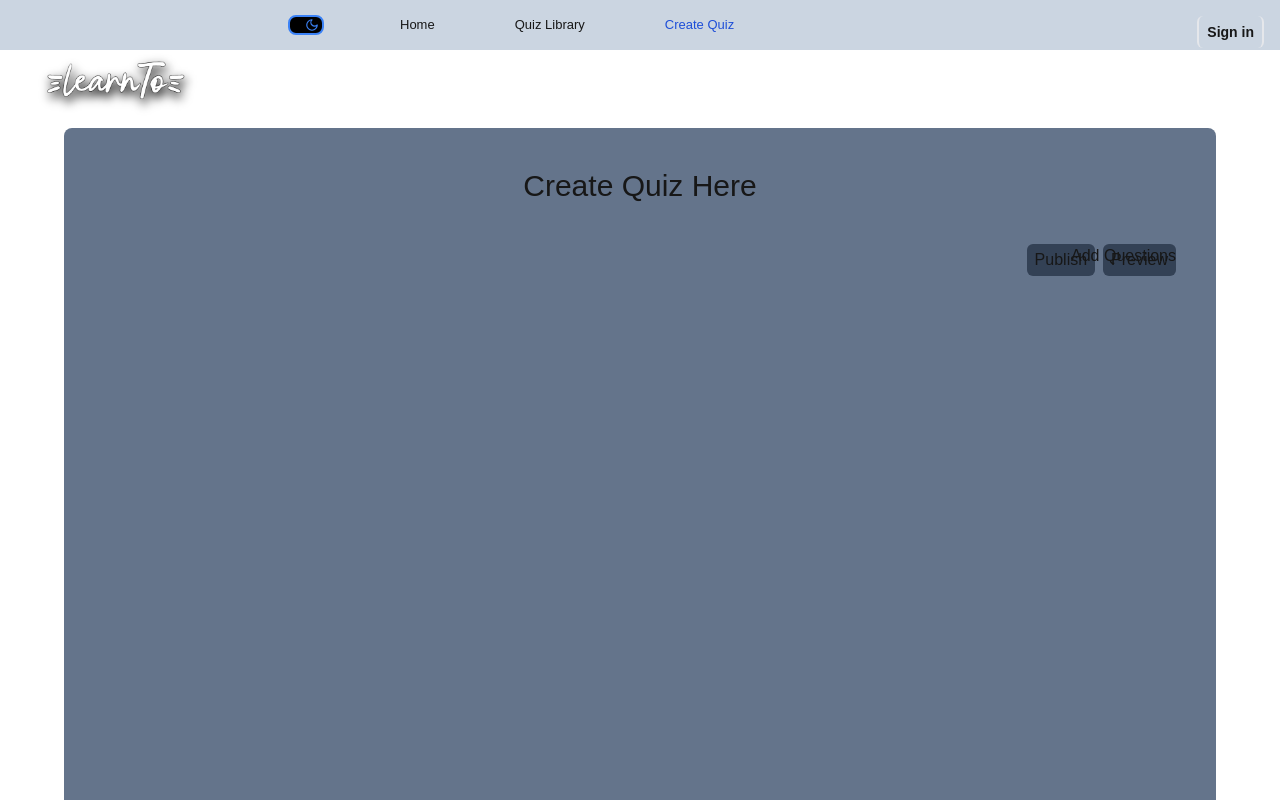
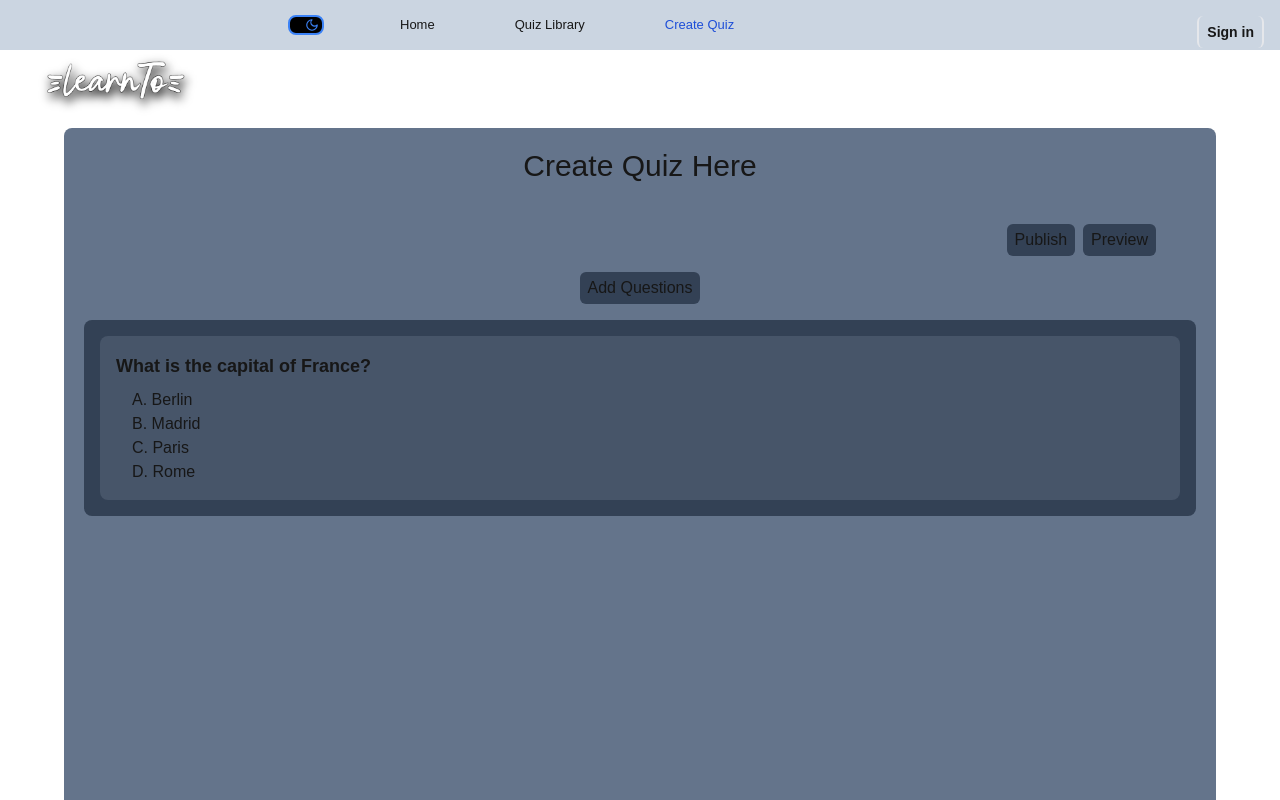
Before and after one commit to JoeyCollado/learnto, a Next.js app: page /pages/quizCreate in a window 1280 px wide. Shown: the top 800 px of the page. Built offline with nearby package versions, Linux system fonts and the light colour scheme; no server answers.

Commit message:
added question container

```diff
--- a/app/pages/quizCreate/page.tsx
+++ b/app/pages/quizCreate/page.tsx
@@ -1,12 +1,17 @@
 "use client";
 
-import Navbar from '@/app/components/Navbar'
-import React from 'react'
-import { useState, useEffect } from 'react';
+import Navbar from "@/app/components/Navbar";
+import React, { useState, useEffect } from "react";
 
 const page = () => {
-
   const [isDarkMode, setIsDarkMode] = useState<boolean>(false);
+  const [questions, setQuestions] = useState([
+    {
+      id: 1,
+      question: "What is the capital of France?",
+      options: ["A. Berlin", "B. Madrid", "C. Paris", "D. Rome"],
+    },
+  ]);
 
   useEffect(() => {
     const savedTheme = localStorage.getItem("theme");
@@ -23,26 +28,42 @@ const page = () => {
     }
   }, []);
 
-
   return (
     <>
-    <Navbar isDarkMode={isDarkMode}/>
+      <Navbar isDarkMode={isDarkMode} />
 
-   <div className='bg-slate-500 h-screen mb-[5%] w-[90%] ml-[5%] mt-20 rounded-lg'>
-    <h1 className='text-center pt-10 text-3xl'>Create Quiz Here</h1>
+      <div className="bg-slate-500 h-screen mb-[5%] w-[90%] ml-[5%] mt-20 rounded-lg p-5">
+        <h1 className="text-center text-3xl">Create Quiz Here</h1>
 
-    <div className='buttons flex-row flex gap-2 md:justify-end md:mr-10 justify-center mt-10'>
-       <button className='bg-slate-700 px-2 rounded-md py-1 flex '>Publish</button>
-       <button className='bg-slate-700 px-2 rounded-md py-1 flex'>Preview</button>
+        <div className="buttons flex-row flex gap-2 md:justify-end md:mr-10 justify-center mt-10">
+          <button className="bg-slate-700 px-2 rounded-md py-1">Publish</button>
+          <button className="bg-slate-700 px-2 rounded-md py-1">Preview</button>
+        </div>
 
-       <div className="absolute">
-        <button>Add Questions</button>
+        <div className="flex justify-center mt-4">
+          <button className="bg-slate-700 px-2 rounded-md py-1">
+            Add Questions
+          </button>
+        </div>
+
+        {/* Questions Container */}
+        <div className="questions bg-slate-700 mt-4 p-4 rounded-lg">
+          {questions.map((q) => (
+            <div key={q.id} className=" bg-slate-600 p-4 rounded-lg">
+              <h2 className="text-lg font-semibold">{q.question}</h2>
+              <ul className="mt-2">
+                {q.options.map((option, index) => (
+                  <li key={index} className="ml-4">
+                    {option}
+                  </li>
+                ))}
+              </ul>
+            </div>
+          ))}
         </div>
       </div>
+    </>
+  );
+};
 
-   </div>
-    </>
-  )
-}
-
-export default page
+export default page;
```
Lines whose indentation alone changed are shown as unchanged.
